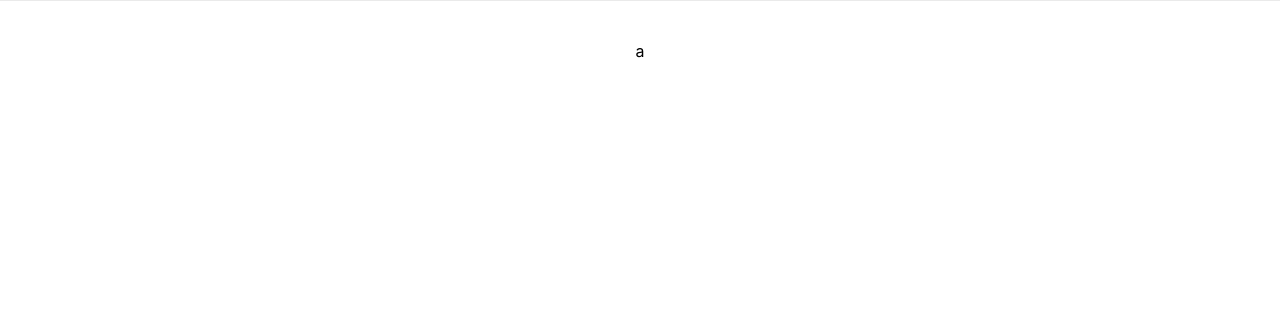
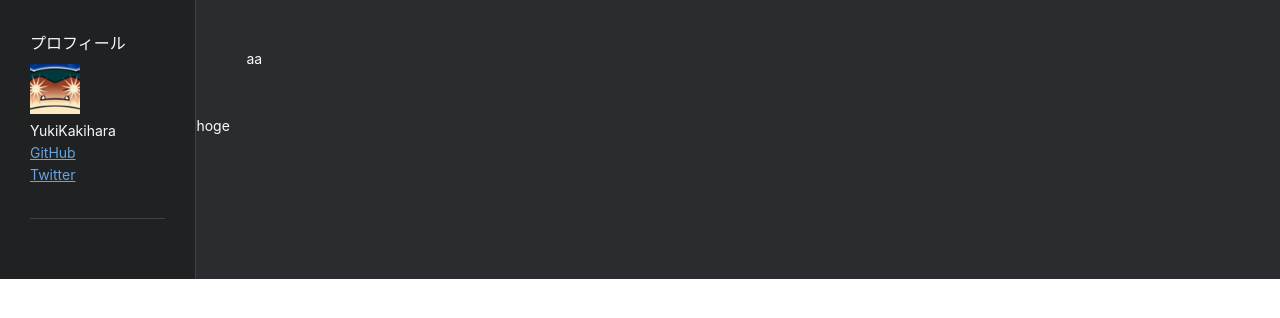
Before and after one commit to YukiKakihara/kaqiita, a Next.js app: page /privacy_policy in a window 1280 px wide. Shown: the top 318 px of the page. Built offline with nearby package versions, Linux system fonts and the light colour scheme.

Commit message:
サイドバーを完成させた

```diff
--- a/pages/_app.tsx
+++ b/pages/_app.tsx
@@ -1,5 +1,5 @@
 import '../styles/globals.css';
-import { Layout } from '../src/components/Layout';
+import { Layout } from '../src/layout';
 
 const MyApp = ({ Component, pageProps }) => {
   return (
--- a/pages/privacy_policy.tsx
+++ b/pages/privacy_policy.tsx
@@ -1,7 +1,9 @@
 import styled from '@emotion/styled';
 
 const Page: React.FC = () => {
-  return <></>;
+  return <Wrapper>aa</Wrapper>;
 };
 
+const Wrapper = styled.div({});
+
 export default Page;
--- /dev/null
+++ b/src/components/Image.tsx
@@ -0,0 +1,5 @@
+import styled from '@emotion/styled';
+
+export const Image = styled.img({
+  width: '100%',
+});
--- a/src/components/Layout.tsx
+++ /dev/null
@@ -1,19 +0,0 @@
-import React from 'react';
-import styles from '../../styles/Home.module.css';
-
-export const Layout: React.FC = ({ children }) => {
-  return (
-    <>
-      {children}
-      <footer className={styles.footer}>
-        <a
-          href="https://vercel.com?utm_source=create-next-app&utm_medium=default-template&utm_campaign=create-next-app"
-          target="_blank"
-          rel="noopener noreferrer"
-        >
-          a
-        </a>
-      </footer>
-    </>
-  );
-};
--- /dev/null
+++ b/src/components/TextLink.tsx
@@ -0,0 +1,6 @@
+import styled from '@emotion/styled';
+
+export const TextLink = styled.a({
+  color: '#66a5e1',
+  textDecoration: 'underline',
+});
--- /dev/null
+++ b/src/layout/Footer.tsx
@@ -0,0 +1,11 @@
+import styled from '@emotion/styled';
+
+interface Props {
+  className?: string;
+}
+
+export const Footer: React.FC<Props> = ({ className }) => {
+  return <Wrapper className={className}>hoge</Wrapper>;
+};
+
+const Wrapper = styled.footer({});
--- /dev/null
+++ b/src/layout/Sidebar/Container.tsx
@@ -0,0 +1,20 @@
+import styled from '@emotion/styled';
+import { Profile } from './Profile';
+
+interface Props {
+  className?: string;
+}
+
+export const Container: React.FC<Props> = ({ className }) => {
+  return (
+    <Wrapper className={className}>
+      <Profile />
+    </Wrapper>
+  );
+};
+
+const Wrapper = styled.div({
+  backgroundColor: '#1f2123',
+  borderRight: `1px solid #404244`,
+  padding: 30,
+});
--- /dev/null
+++ b/src/layout/Sidebar/Item.tsx
@@ -0,0 +1,29 @@
+import styled from '@emotion/styled';
+
+interface Props {
+  className?: string;
+  title: string;
+}
+
+export const Item: React.FC<Props> = ({ children, className, title }) => {
+  return (
+    <Wrapper className={className}>
+      <Title>{title}</Title>
+      <Body>{children}</Body>
+    </Wrapper>
+  );
+};
+
+const Wrapper = styled.div({
+  backgroundColor: '#1f2123',
+  borderBottom: `1px solid #404244`,
+  marginBottom: 30,
+  paddingBottom: 30,
+});
+
+const Title = styled.div({
+  fontSize: 16,
+  marginBottom: 10,
+});
+
+const Body = styled.div({});
--- /dev/null
+++ b/src/layout/Sidebar/Profile.tsx
@@ -0,0 +1,54 @@
+import styled from '@emotion/styled';
+import { Image } from '../../components/Image';
+import { TextLink } from '../../components/TextLink';
+import { Item } from './Item';
+
+interface Props {
+  className?: string;
+}
+
+export const Profile: React.FC<Props> = ({ children, className }) => {
+  return (
+    <Wrapper className={className}>
+      <Item title="プロフィール">
+        <ImageWrapper>
+          <Image src="/profile.png" />
+        </ImageWrapper>
+        <Name>YukiKakihara</Name>
+        <LinkWrapper>
+          <TextLink
+            href="https://github.com/YukiKakihara"
+            rel="noopener noreferrer nofollow"
+            target="_blank"
+          >
+            GitHub
+          </TextLink>
+        </LinkWrapper>
+        <LinkWrapper>
+          <TextLink
+            href="https://twitter.com/KakkiiiiKyg"
+            rel="noopener noreferrer nofollow"
+            target="_blank"
+          >
+            Twitter
+          </TextLink>
+        </LinkWrapper>
+      </Item>
+    </Wrapper>
+  );
+};
+
+const Wrapper = styled.div({});
+
+const ImageWrapper = styled.div({
+  marginBottom: 5,
+  width: 50,
+});
+
+const Name = styled.div({
+  marginBottom: 5,
+});
+
+const LinkWrapper = styled.div({
+  marginBottom: 5,
+});
--- /dev/null
+++ b/src/layout/Sidebar/index.ts
@@ -0,0 +1 @@
+export { Container as Sidebar } from './Container';
--- /dev/null
+++ b/src/layout/index.tsx
@@ -0,0 +1,38 @@
+import styled from '@emotion/styled';
+import { Sidebar } from './Sidebar';
+import { Footer } from './Footer';
+
+interface Props {
+  className?: string;
+}
+
+export const Layout: React.FC<Props> = ({ children, className }) => {
+  return (
+    <Wrapper className={className}>
+      <WrappedSidebar />
+      <Body>
+        <Main>{children}</Main>
+        <Footer />
+      </Body>
+    </Wrapper>
+  );
+};
+
+const Wrapper = styled.div({
+  backgroundColor: '#2a2c2f',
+  color: '#fafafa',
+  display: 'flex',
+  fontSize: 14,
+});
+
+const WrappedSidebar = styled(Sidebar)({
+  flex: 1,
+});
+
+const Body = styled.div({
+  flex: 8,
+});
+
+const Main = styled.div({
+  padding: 50,
+});
```
Also changed, not shown: public/profile.png (added).
